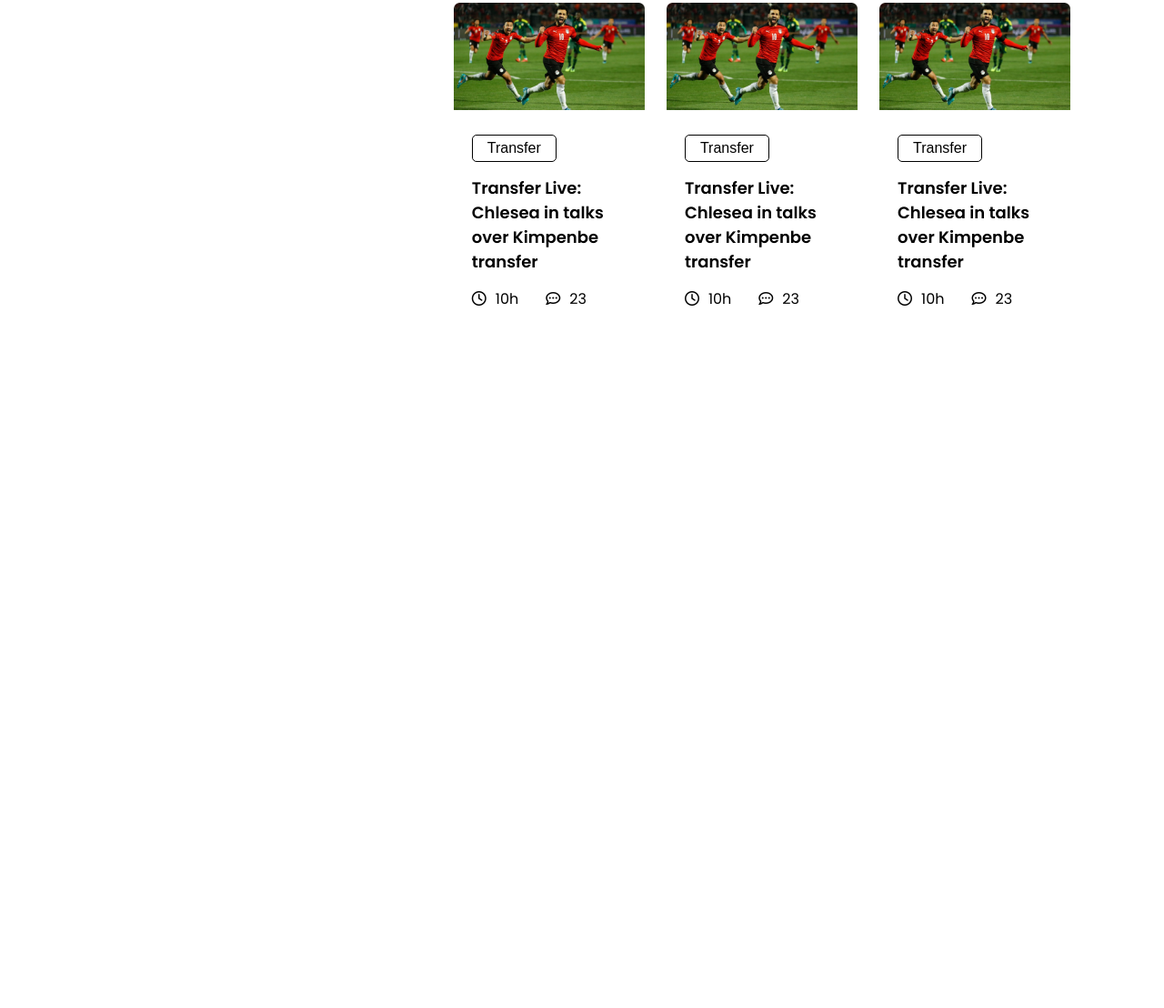
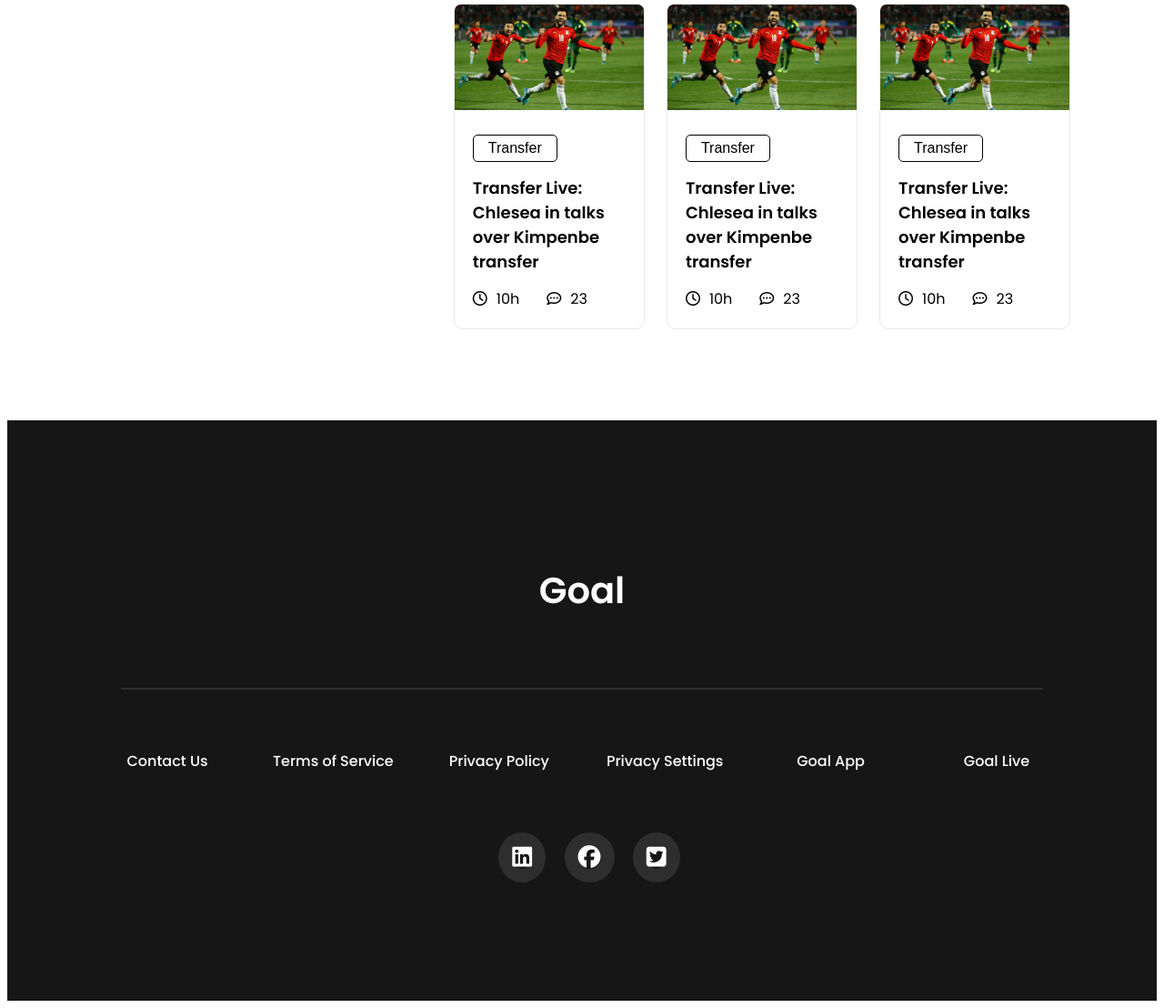
Before and after one commit to m7real/world-cup, a plain HTML site: page index.html in a window 1280 px wide. Shown: the part 1099-2207 px from the top of the page at 91% size. Before the commit the page ends 1560 px from the top, so only its background shows below. Drawn offline with Linux system fonts and the light colour scheme.

Commit message:
footer finished

```diff
--- a/index.html
+++ b/index.html
@@ -151,7 +151,34 @@
             </article>
           </div>
         </div>
+        <!-- Tab Button -->
+        <div class="tab-btn">
+          <a href="#">View All</a>
+        </div>
       </section>
     </main>
+    <!-- main section end -->
+
+    <!-- footer start -->
+    <footer class="footer-container">
+      <div class="footer-wrapper">
+            <h1 class="footer-title">Goal</h1>
+            <hr>
+            <div class="footer-nav">
+                    <p class="footer-menu menu-1">Contact Us</p>
+                    <p class="footer-menu menu-2">Terms of Service </p>
+                    <p class="footer-menu menu-3">Privacy Policy</p>
+                    <p class="footer-menu menu-4">Privacy Settings </p>
+                    <p class="footer-menu menu-5">Goal App</p>
+                    <p class="footer-menu menu-6">Goal Live</p>
+            </div>
+            <div class="footer-icon">
+                <a href="https://www.linkedin.com/"><i class="fa-brands fa-linkedin"></i></a>
+                <a href="https://www.facebook.com/"><i class="fa-brands fa-facebook"></i></a>
+                <a href="https://twitter.com/"><i class="fa-brands fa-twitter-square"></i></a>
+            </div>
+        </div>
+    </footer>
+    <!-- footer end -->
   </body>
 </html>
--- a/styles/style.css
+++ b/styles/style.css
@@ -125,7 +125,7 @@ body {
   gap: 24px;
 }
 .blog {
-  border: 1px solid ##e8e8e8;
+  border: 1px solid #e8e8e8;
   border-radius: 10px;
 }
 .blog .blog-img img {
@@ -165,3 +165,66 @@ body {
 .blog-icon i {
   margin-right: 10px;
 }
+.tab-btn {
+  margin: 50px 0;
+  text-align: center;
+  display: none;
+}
+.tab-btn a {
+  text-decoration: none;
+  color: white;
+  background-color: #dd0000;
+  padding: 12px 30px;
+  border-radius: 5px;
+}
+
+/* ------------------
+    footer styles
+------------------ */
+.footer-container {
+  background-color: #161616;
+  color: white;
+}
+.footer-wrapper {
+  padding: 130px 0;
+  display: flex;
+  flex-direction: column;
+  align-items: center;
+}
+.footer-title {
+  font-weight: 600;
+  font-size: 40px;
+}
+hr {
+  width: 80%;
+  margin: 50px 0;
+  border: 1px solid rgba(255, 255, 255, 0.1);
+}
+.footer-nav {
+  width: 85%;
+  list-style: none;
+  display: grid;
+  grid-template-columns: repeat(6, 1fr);
+  column-gap: 20px;
+  justify-items: center;
+  align-items: center;
+  margin-bottom: 50px;
+}
+.footer-menu {
+  font-size: 16px;
+  font-weight: 500;
+}
+.footer-icon a {
+  text-decoration: none;
+}
+.footer-icon a i {
+  font-size: 25px;
+  color: white;
+  border: 15px solid rgba(255, 255, 255, 0.1);
+  border-radius: 50%;
+  margin-left: 16px;
+  transition: background-color 0.5s ease-in-out;
+}
+.footer-icon a i:hover {
+  background-color: rgb(99, 99, 99);
+}
```
